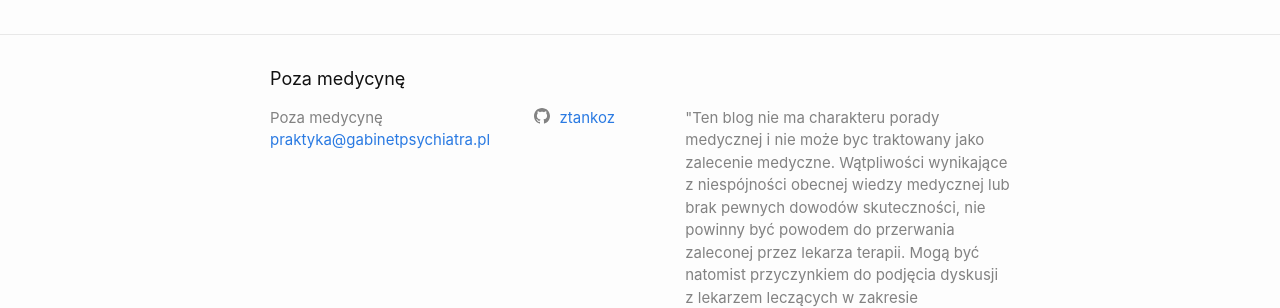
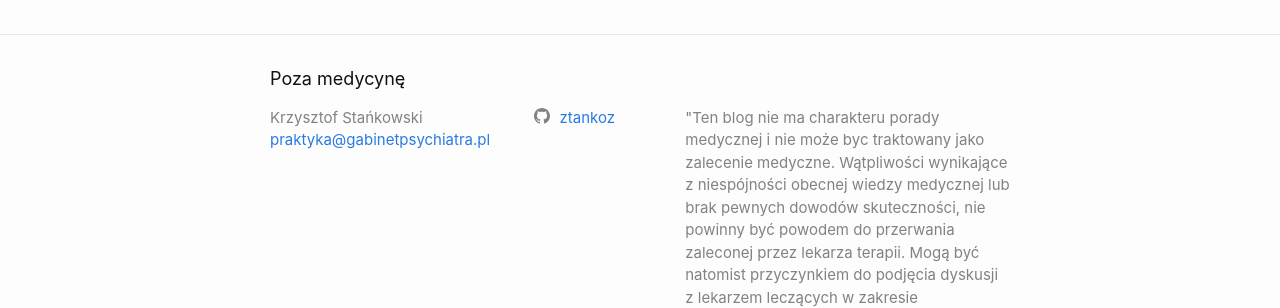
Before and after one commit to ztankoz/blog_med, a Jekyll site: the page built from index.markdown, in a window 1280 px wide. Shown: the part 486-794 px from the top of the page. Built offline with Jekyll 4.4.1, drawn with Linux system fonts in a browser that asks for light colours.

Commit message:
dodanie autora strony

```diff
--- a/_config.yml
+++ b/_config.yml
@@ -28,6 +28,7 @@ baseurl: "" # the subpath of your site, e.g. /blog
 url: "https://blog.gabinetpsychiatra.pl" # the base hostname & protocol for your site, e.g. http://example.com
 #twitter_username:
 github_username: ztankoz
+author: "Krzysztof Stańkowski"
 
 # Build settings
 #theme: minima
```
